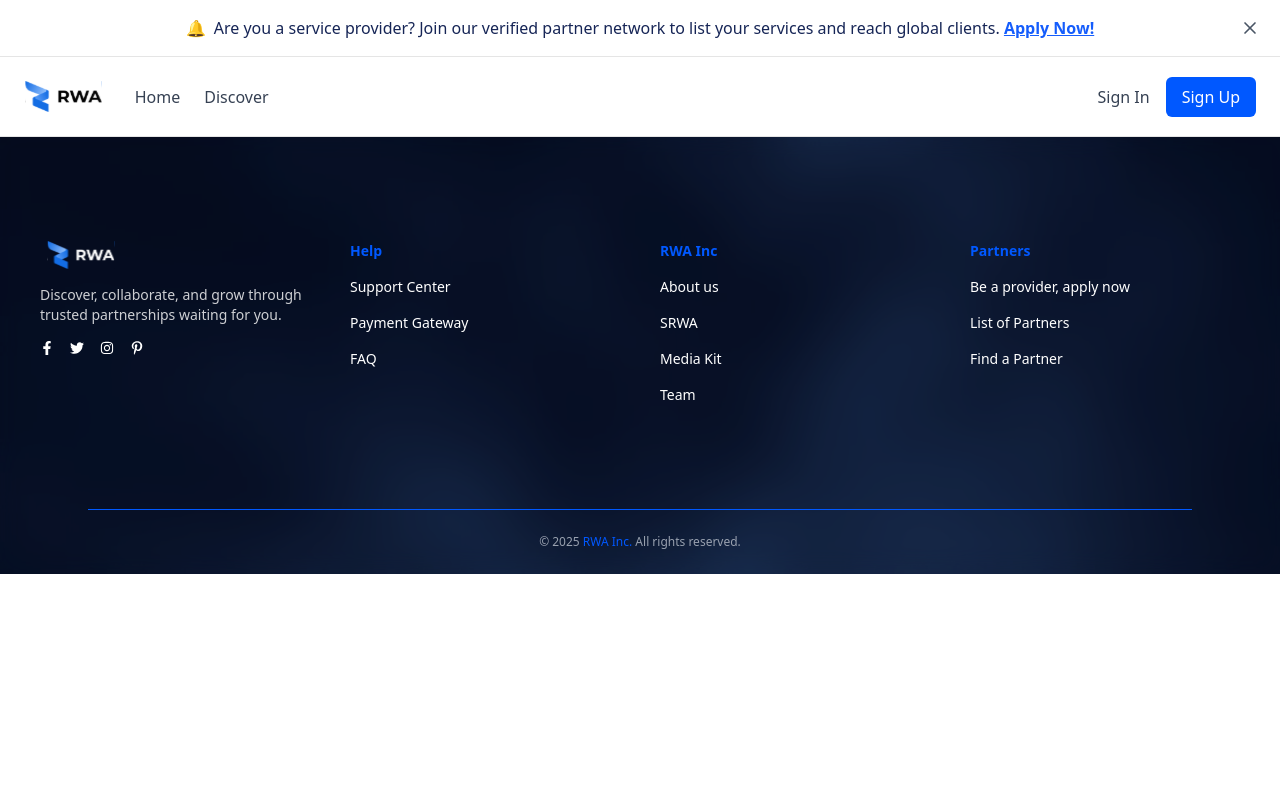
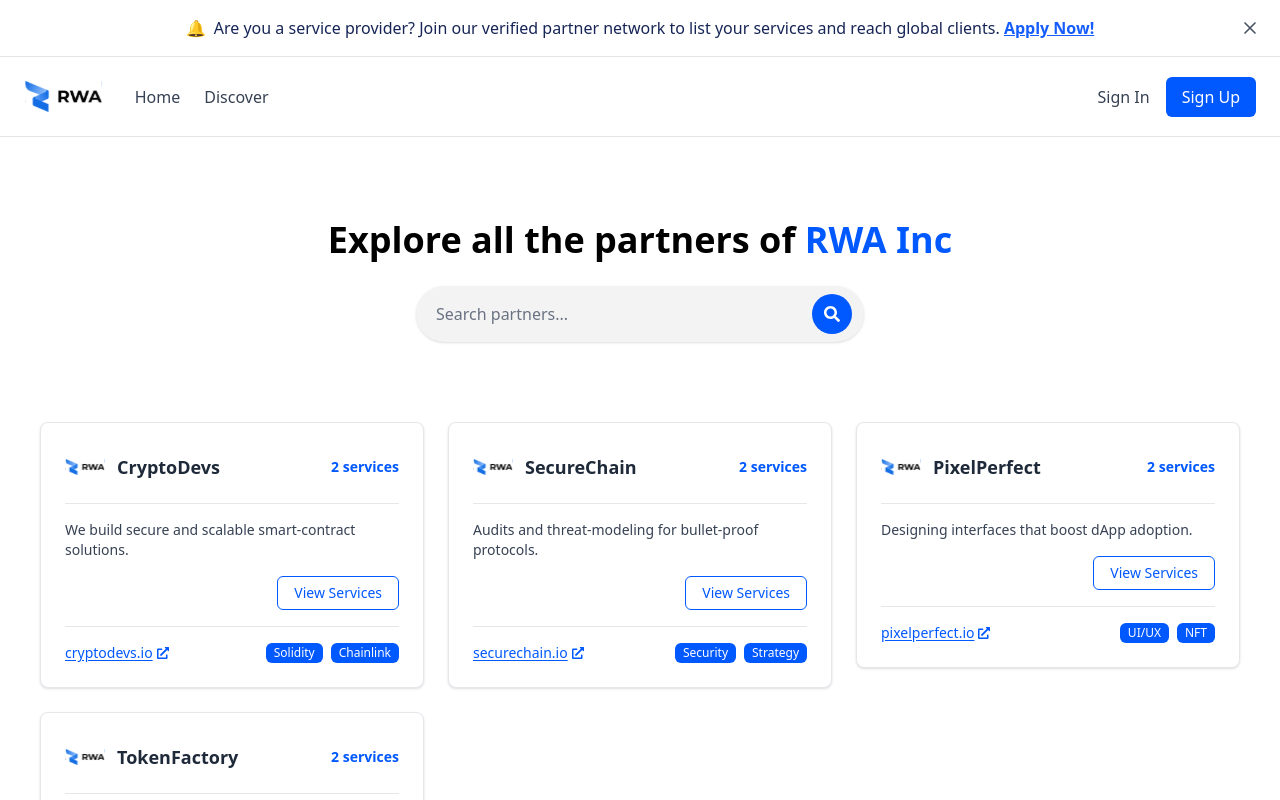
Before and after one commit to ShowyCone/partner-portal, a React (Vite) app: page /partners in a window 1280 px wide. Shown: the top 800 px of the page. Built offline with nearby package versions, Linux system fonts and the light colour scheme.

Commit message:
dicover partners page

```diff
--- a/src/App.jsx
+++ b/src/App.jsx
@@ -12,6 +12,7 @@ import SingleService from './pages/SingleService'
 import CreateServiceForm from './pages/create-service/CreateServiceForm'
 import PartnerDashboard from './pages/PartnerDashboard'
 import ProviderLogin from './pages/provider/ProviderLogin'
+import Partners from './pages/partners/Partners'
 
 function App() {
   return (
@@ -29,6 +30,7 @@ function App() {
         <Route path='/service/:id' element={<SingleService />} />
         <Route path='/create-service' element={<CreateServiceForm />} />
         <Route path='/partner/:id' element={<PartnerDashboard />} />
+        <Route path='/partners' element={<Partners />} />
       </Routes>
       <Footer />
     </>
--- /dev/null
+++ b/src/components/ui/PartnerCard.jsx
@@ -0,0 +1,67 @@
+import { motion } from 'framer-motion'
+import { FaExternalLinkAlt } from 'react-icons/fa'
+
+const PartnerCard = ({ partner, tags = [] }) => {
+  return (
+    <motion.div
+      initial={{ opacity: 0, y: 20 }}
+      animate={{ opacity: 1, y: 0 }}
+      transition={{ duration: 0.4 }}
+      className='flex flex-col gap-4 rounded-lg border border-gray-200 bg-white p-6 shadow-sm'
+    >
+      {/* Top section: logo, name, services count */}
+      <div className='flex items-center justify-between gap-3'>
+        <img
+          src={partner.logo}
+          alt={partner.name}
+          className='h-10 w-10 flex-shrink-0 object-contain'
+        />
+        <h3 className='flex-1 text-lg font-semibold text-gray-800'>
+          {partner.name}
+        </h3>
+        <span className='text-sm font-semibold text-rwa'>
+          {partner.stats.services} services
+        </span>
+      </div>
+
+      {/* Separator */}
+      <hr className='border-gray-200' />
+
+      {/* Description + call-to-action */}
+      <p className='text-sm text-gray-700'>{partner.description}</p>
+      <div className='flex justify-end'>
+        <button className='rounded-md border border-rwa px-4 py-1.5 text-sm font-medium text-rwa transition-colors hover:bg-rwa hover:text-white'>
+          View Services
+        </button>
+      </div>
+
+      {/* Separator */}
+      <hr className='border-gray-200' />
+
+      {/* Website + tags */}
+      <div className='flex flex-wrap items-center justify-between gap-2'>
+        <a
+          href={partner.website}
+          target='_blank'
+          rel='noopener noreferrer'
+          className='flex items-center gap-1 text-sm text-rwa underline underline-offset-2 transition-colors hover:text-rwa/80'
+        >
+          {new URL(partner.website).hostname}
+          <FaExternalLinkAlt className='h-3 w-3' />
+        </a>
+        <div className='flex flex-wrap gap-2'>
+          {tags.slice(0, 3).map((tag) => (
+            <span
+              key={tag}
+              className='rounded-md bg-rwa px-2 py-0.5 text-xs text-white'
+            >
+              {tag}
+            </span>
+          ))}
+        </div>
+      </div>
+    </motion.div>
+  )
+}
+
+export default PartnerCard
--- a/src/data/partners.jsx
+++ b/src/data/partners.jsx
@@ -58,6 +58,7 @@ const partners = [
       'CryptoDevs is a leading blockchain development firm specializing in smart-contract engineering and infrastructure. For more than eight years we have helped startups and enterprises launch secure, scalable dApps on EVM networks, optimizing gas fees and reinforcing auditability. Our team of full-stack engineers, cryptographers and security specialists blends agile development with exhaustive audits to guarantee maximum reliability for every project.',
     logo: '/rwamainlogo.svg',
     media: [{ type: 'image', src: '/container.webp' }],
+    website: 'https://cryptodevs.io',
   },
   {
     id: 'de2b32d4-c003-4327-9f14-5eb5adb56c1f',
@@ -67,6 +68,7 @@ const partners = [
       'SecureChain focuses on vulnerability analysis and security architecture for Web3 protocols. Our analysts perform automated and manual audits, penetration tests and threat modeling to ensure that digital assets remain protected against sophisticated exploits. We collaborate with DeFi platforms and exchanges worldwide, delivering detailed reports and actionable recommendations that harden attack surfaces without compromising user experience.',
     logo: '/rwamainlogo.svg',
     media: [{ type: 'image', src: '/rectangle.webp' }],
+    website: 'https://securechain.io',
   },
   {
     id: 'a9c78187-e359-4b2a-9a77-4f9a45e23c07',
@@ -76,6 +78,7 @@ const partners = [
       'PixelPerfect merges aesthetics and usability to craft user interfaces that drive adoption of decentralized applications. From wireframes to interactive prototypes, our user-centric process delivers intuitive flows and full accessibility without sacrificing brand identity. We have collaborated with more than 120 Web3 projects, designing marketplaces, dashboards and wallets for both mobile and desktop.',
     logo: '/rwamainlogo.svg',
     media: [{ type: 'image', src: '/rectangle_9.webp' }],
+    website: 'https://pixelperfect.io',
   },
   {
     id: '2dda0ec5-6806-4bf4-ab80-f673aaa1c1a5',
@@ -85,6 +88,7 @@ const partners = [
       'TokenFactory helps traditional enterprises tokenize real-world assets and issue custom ERC-20 tokens with full regulatory compliance. Our legal-tech team develops audited smart contracts and manages the entire token lifecycle, from tokenomics definition to listing on DEXs and CEXs. With over 50 successful launches, we provide liquidity, transparency and decentralized governance from day one.',
     logo: '/rwamainlogo.svg',
     media: [{ type: 'image', src: '/rectangle.webp' }],
+    website: 'https://tokenfactory.io',
   },
 ]
 
--- /dev/null
+++ b/src/pages/partners/Partners.jsx
@@ -0,0 +1,13 @@
+import Hero from './components/Hero'
+import AllPartners from './components/AllPartners'
+
+const Partners = () => {
+  return (
+    <main className='flex flex-col'>
+      <Hero />
+      <AllPartners />
+    </main>
+  )
+}
+
+export default Partners
--- /dev/null
+++ b/src/pages/partners/components/AllPartners.jsx
@@ -0,0 +1,119 @@
+import React, { useState, useEffect, useMemo } from 'react'
+import { motion } from 'framer-motion'
+import { FaChevronLeft, FaChevronRight } from 'react-icons/fa'
+import partnersData from '../../../data/partners'
+import servicesData from '../../../data/services'
+import PartnerCard from '../../../components/ui/PartnerCard'
+
+// Determine number of items per page based on viewport
+const getItemsPerPage = () => {
+  if (typeof window === 'undefined') return 12
+  const width = window.innerWidth
+  if (width < 640) return 4 // mobile
+  if (width < 1024) return 6 // tablets / small desktop
+  return 12 // desktop (3 columns x 4 rows)
+}
+
+const AllPartners = () => {
+  const [currentPage, setCurrentPage] = useState(1)
+  const [itemsPerPage, setItemsPerPage] = useState(getItemsPerPage())
+
+  // Adapt itemsPerPage on resize
+  useEffect(() => {
+    const handleResize = () => setItemsPerPage(getItemsPerPage())
+    window.addEventListener('resize', handleResize)
+    return () => window.removeEventListener('resize', handleResize)
+  }, [])
+
+  // Compute tags for each partner (max 3) derived from its services
+  const partnersWithTags = useMemo(() => {
+    return partnersData.map((partner) => {
+      const relatedServices = servicesData.filter(
+        (svc) => svc.partnerId === partner.id && svc.tag
+      )
+      const uniqueTags = [
+        ...new Set(relatedServices.map((svc) => svc.tag)),
+      ].slice(0, 3)
+      return { ...partner, tags: uniqueTags }
+    })
+  }, [])
+
+  // Pagination logic
+  const totalPages = Math.ceil(partnersWithTags.length / itemsPerPage)
+  const startIdx = (currentPage - 1) * itemsPerPage
+  const currentPartners = partnersWithTags.slice(
+    startIdx,
+    startIdx + itemsPerPage
+  )
+
+  // Reset page when itemsPerPage changes
+  useEffect(() => setCurrentPage(1), [itemsPerPage])
+
+  return (
+    <section className='pb-5 px-4 md:px-10 max-w-screen-xl mx-auto overflow-hidden'>
+      <motion.div
+        className='grid grid-cols-1 sm:grid-cols-2 lg:grid-cols-3 gap-6'
+        initial='hidden'
+        animate='visible'
+        variants={{
+          hidden: { opacity: 0, y: 20 },
+          visible: { opacity: 1, y: 0, transition: { staggerChildren: 0.1 } },
+        }}
+      >
+        {currentPartners.map((partner) => (
+          <motion.div
+            key={partner.id}
+            variants={{
+              hidden: { opacity: 0, y: 20 },
+              visible: { opacity: 1, y: 0 },
+            }}
+          >
+            <PartnerCard partner={partner} tags={partner.tags} />
+          </motion.div>
+        ))}
+      </motion.div>
+
+      {/* Pagination */}
+      {totalPages > 1 && (
+        <div className='mt-12 flex items-center justify-center gap-3'>
+          {/* Prev */}
+          <div
+            onClick={() => currentPage > 1 && setCurrentPage((p) => p - 1)}
+            className='cursor-pointer rounded-full border border-gray-400 p-2 text-gray-800 transition-colors hover:border-rwa hover:text-rwa'
+          >
+            <FaChevronLeft />
+          </div>
+
+          {Array.from({ length: totalPages }).map((_, i) => {
+            const page = i + 1
+            return (
+              <button
+                key={page}
+                onClick={() => setCurrentPage(page)}
+                className={
+                  page === currentPage
+                    ? 'font-semibold text-rwa underline underline-offset-4'
+                    : 'text-gray-800 transition-colors hover:text-rwa'
+                }
+              >
+                {page}
+              </button>
+            )
+          })}
+
+          {/* Next */}
+          <div
+            onClick={() =>
+              currentPage < totalPages && setCurrentPage((p) => p + 1)
+            }
+            className='cursor-pointer rounded-full border border-gray-400 p-2 text-gray-800 transition-colors hover:border-rwa hover:text-rwa'
+          >
+            <FaChevronRight />
+          </div>
+        </div>
+      )}
+    </section>
+  )
+}
+
+export default AllPartners
--- /dev/null
+++ b/src/pages/partners/components/Hero.jsx
@@ -0,0 +1,52 @@
+import { motion } from 'framer-motion'
+import { FaSearch } from 'react-icons/fa'
+
+const Hero = () => {
+  const fadeIn = {
+    hidden: { opacity: 0, y: -20 },
+    visible: (custom) => ({
+      opacity: 1,
+      y: 0,
+      transition: { delay: custom * 0.2, duration: 0.5, ease: 'easeOut' },
+    }),
+  }
+
+  return (
+    <section className='h-fit py-20 px-4 md:px-10'>
+      <div className='mx-auto flex max-w-screen-lg flex-col items-center gap-6 text-center'>
+        <motion.h1
+          variants={fadeIn}
+          initial='hidden'
+          animate='visible'
+          custom={0}
+          className='text-2xl font-bold leading-tight sm:text-3xl md:text-4xl'
+        >
+          Explore all the partners of <span className='text-rwa'>RWA Inc</span>
+        </motion.h1>
+
+        <motion.div
+          variants={fadeIn}
+          initial='hidden'
+          animate='visible'
+          custom={1}
+          className='relative w-full max-w-md'
+        >
+          <input
+            type='text'
+            placeholder='Search partners...'
+            className='w-full rounded-full bg-[#F3F3F4] py-4 pl-5 pr-12 text-gray-800 placeholder-gray-500 shadow-sm focus:outline-none focus:ring-2 focus:ring-rwa/50'
+          />
+          <button
+            type='button'
+            aria-label='Search'
+            className='absolute right-3 top-1/2 -translate-y-1/2 rounded-full bg-rwa p-3 text-white transition-colors hover:bg-rwa/90 focus:outline-none focus:ring-2 focus:ring-white'
+          >
+            <FaSearch />
+          </button>
+        </motion.div>
+      </div>
+    </section>
+  )
+}
+
+export default Hero
```
